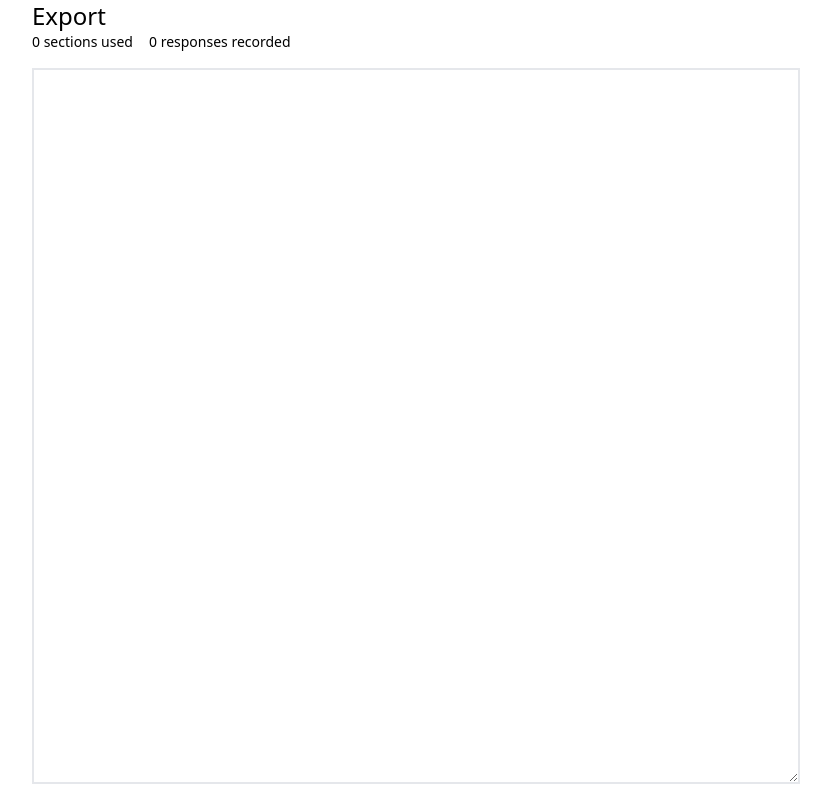
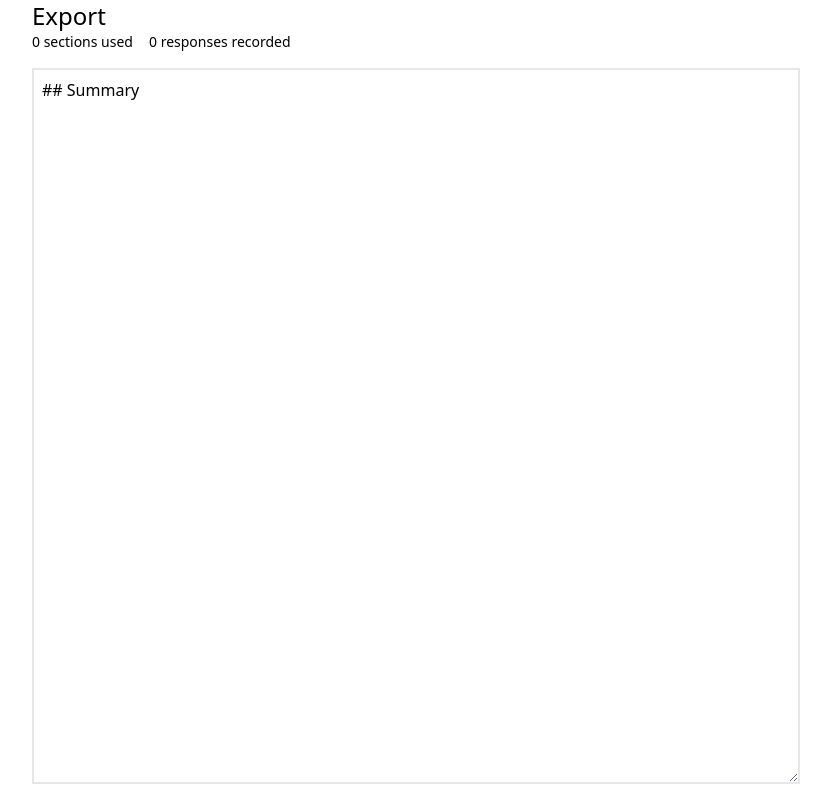
Before and after one commit to ZachariBarnes/conductor, a React (Create React App) app: page /conductor/export in a window 1280 px wide. Shown: the whole page, without its empty margins (224-1055 px from the left). Built offline with nearby package versions, Linux system fonts and the light colour scheme; what hashids would draw is missing.

Commit message:
fully original featured

```diff
--- a/src/modules/conductor/Conductor.js
+++ b/src/modules/conductor/Conductor.js
@@ -284,8 +284,8 @@ function Entry({ section, entry, bgcolor, visible }) {
       prompt={entry.prompt}
       section={section}
       score={entry.score}
-      notes={notes}
-      weight={weight}
+      notes={entry.notes}
+      weight={entry.weight||1}
       handleWeightChanged={handleWeightChanged}
       handleScoreCleared={handleScoreCleared}
       handleScoreSelected={handleScoreSelected}
@@ -405,7 +405,7 @@ function SingleEntry({
               onChange={(e) => handleNotesChanged(e.target.value)}
             />
           )}
-          {!addNotes && notes.length > 0 && (
+          {!addNotes && notes?.length > 0 && (
             <div
               className="p-4 bg-gray-200"
               dangerouslySetInnerHTML={{ __html: newlinebr(notes) }}
--- a/src/modules/conductor/ExportConductor.js
+++ b/src/modules/conductor/ExportConductor.js
@@ -1,31 +1,30 @@
 import React from "react";
 import { useSelector } from "react-redux";
-import { uniqBy, groupBy } from "lodash";
+import { uniqBy } from "lodash";
 
 export function ExportConductor() {
   const items = useSelector((state) => state.data);
 
   const totalResponses = items.length;
-  console.log(items);
   const sections = uniqBy(items, (a) => a.section);
   const totalSections = sections.length;
 
-  const groups = groupBy(items, "section");
-  console.log(groups);
-  const content = Object.keys(groups)
+  const content = '## Summary' + sections
     .map((group) => {
       let overallScore = 0;
       let addedWeight = 0;
-      let a = `##### ${group}\n`;
-      const b = groups[group].map((item) => {
+      let a = `\n#### ${group.section}\n`;
+      const answerCount = group.prompts.filter(q=>q.score).length;
+      if(answerCount){
+      const b = group.prompts.map((item) => {
         if(item.score){
-        let weight = item.weight!==undefined ? item.weight : 1;
+        let weight = item.weight || 1;
         let v = `* ${item.prompt}\n`;
         if (item.score) {
           let scoreArray = Array(item.score).slice(0);
           v += `    - ${scoreArray.fill("★").join("")}`;
           overallScore+=(item.score*weight);
-          addedWeight+=weight>1?weight:0;
+          addedWeight+=(weight>1?weight-1:0);
         }
         if (item.notes) {
           v += `    - ${item.notes}`;
@@ -33,13 +32,14 @@ export function ExportConductor() {
         return v;
       }
       return ''
-      });
-      overallScore = Math.round(overallScore/(groups[group].length+addedWeight));
+      }).filter(q=>q.length);
+      overallScore = Math.round(overallScore/(answerCount+addedWeight));
       if(overallScore>0){
-        a += getStars(overallScore);
+        a += " Average: "+ getStars(overallScore);
       }
       return [a, ...b].join("\n");
-    })
+    } else return null;
+    }).filter(q=>q!==null)
     .join("\n");
 
   return (
--- a/src/store/reducers/data-reducer.js
+++ b/src/store/reducers/data-reducer.js
@@ -28,7 +28,7 @@ function clearAll(oldState){
     section.prompts = section.prompts.map(question=> {return {prompt: question.prompt}});
     return section;
   });
-  return nextState;
+  return [...nextState];
 }
 
 function getNextState(oldState, payload){
@@ -123,10 +123,8 @@ export function data(state = getInitialState(), action) {
       const nextState = removeSection(state, action.payload);
       return [...nextState, action.payload];
     }
-    case ADD_ITEM:{
+    case ADD_ITEM:
       // TODO - add section item
-
-    }
     case ADD_ITEM_SCORE:{
       return addScore(state, action.payload);
     }
```
